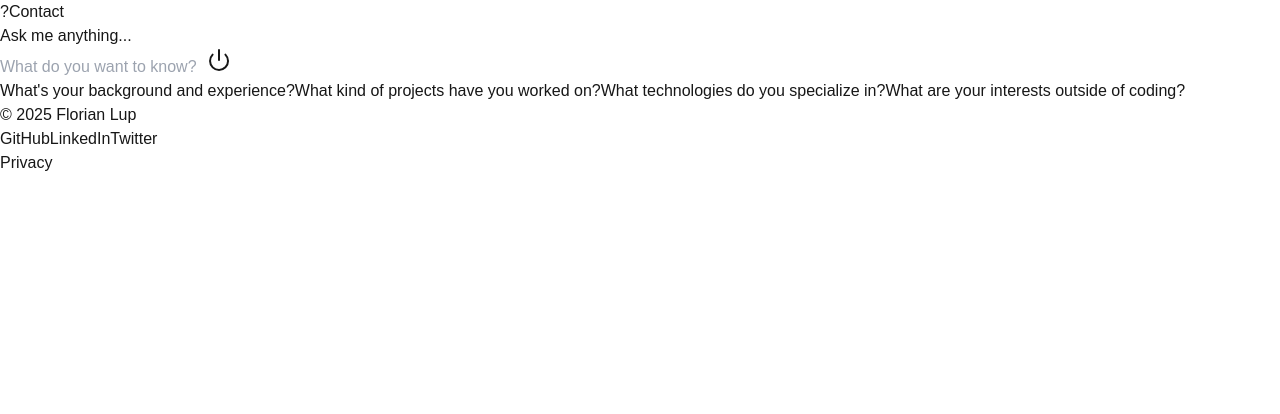
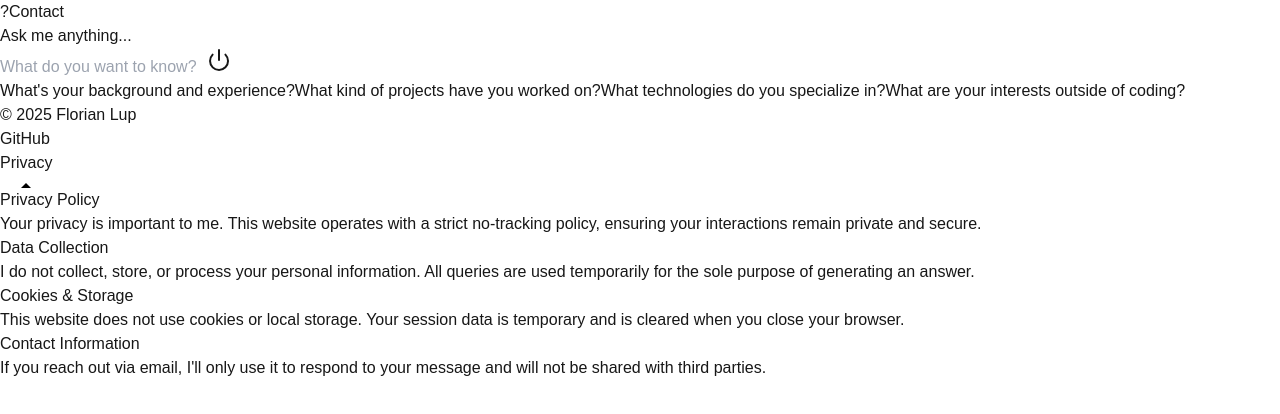
Before and after one commit to florian-lup/mirror-image, a Next.js app: page / in a window 1280 px wide. Both pictures are taken after a click on the button "Privacy". Shown: the top 414 px of the page. Built offline with nearby package versions, Linux system fonts and the light colour scheme.

Commit message:
Enhance InputArea and PageFooter: Add PrivacyPopover and refine input styling
- Modify InputArea input to use rounded-l-full for asymmetric input design
- Create new PrivacyPopover component with detailed privacy policy
- Update PageFooter to integrate PrivacyPopover and remove social media links

```diff
--- a/src/components/WelcomePage/components/InputArea.tsx
+++ b/src/components/WelcomePage/components/InputArea.tsx
@@ -24,7 +24,7 @@ export const InputArea = () => {
             onFocus={() => setIsFocused(true)}
             onBlur={() => setIsFocused(false)}
             placeholder="What do you want to know?"
-            className="min-w-0 flex-auto rounded-full bg-neutral-900 px-5 py-3 text-neutral-100 placeholder:text-neutral-400 focus:outline-none text-base"
+            className="min-w-0 flex-auto rounded-l-full rounded-r-none bg-neutral-900 px-5 py-3 text-neutral-100 placeholder:text-neutral-400 focus:outline-none text-base"
           />
           <button
             type="submit"
--- a/src/components/WelcomePage/components/PageFooter.tsx
+++ b/src/components/WelcomePage/components/PageFooter.tsx
@@ -1,4 +1,5 @@
 import Link from 'next/link';
+import { PrivacyPopover } from './PrivacyPopover';
 
 export const PageFooter = () => {
   return (
@@ -16,26 +17,8 @@ export const PageFooter = () => {
           >
             GitHub
           </Link>
-          <Link
-            href="https://linkedin.com"
-            className="text-sm text-neutral-500 hover:text-neutral-300 transition-all duration-300 hover:scale-105"
-            target="_blank"
-            rel="noopener noreferrer"
-          >
-            LinkedIn
-          </Link>
-          <Link
-            href="https://twitter.com"
-            className="text-sm text-neutral-500 hover:text-neutral-300 transition-all duration-300 hover:scale-105"
-            target="_blank"
-            rel="noopener noreferrer"
-          >
-            Twitter
-          </Link>
           <div className="h-4 w-px bg-neutral-800 mx-2" />
-          <button className="text-sm text-neutral-500 hover:text-neutral-300 transition-all duration-300">
-            Privacy
-          </button>
+          <PrivacyPopover />
         </div>
       </div>
     </footer>
--- /dev/null
+++ b/src/components/WelcomePage/components/PrivacyPopover.tsx
@@ -0,0 +1,52 @@
+"use client";
+
+import * as React from 'react';
+import * as Popover from '@radix-ui/react-popover';
+
+export const PrivacyPopover = () => {
+  return (
+    <Popover.Root>
+      <Popover.Trigger asChild>
+        <button className="text-sm text-neutral-500 hover:text-neutral-300 transition-all duration-300">
+          Privacy
+        </button>
+      </Popover.Trigger>
+      <Popover.Portal>
+        <Popover.Content
+          className="rounded-xl p-4 w-[340px] bg-neutral-800/95 backdrop-blur-sm shadow-xl shadow-neutral-900/50 border border-neutral-700/50 z-50"
+          sideOffset={8}
+          align="end"
+          side="top"
+        >
+          <div className="space-y-3 text-sm">
+            <h3 className="font-medium text-neutral-100">Privacy Policy</h3>
+            <div className="space-y-3 text-neutral-300 leading-relaxed">
+              <p>
+                Your privacy is important to me. This website operates with a strict no-tracking policy, ensuring your interactions remain private and secure.
+              </p>
+              <div className="space-y-2">
+                <h4 className="text-neutral-100 font-medium">Data Collection</h4>
+                <p>
+                  I do not collect, store, or process your personal information. All queries are used temporarily for the sole purpose of generating an answer.
+                </p>
+              </div>
+              <div className="space-y-2">
+                <h4 className="text-neutral-100 font-medium">Cookies & Storage</h4>
+                <p>
+                  This website does not use cookies or local storage. Your session data is temporary and is cleared when you close your browser.
+                </p>
+              </div>
+              <div className="space-y-2">
+                <h4 className="text-neutral-100 font-medium">Contact Information</h4>
+                <p>
+                  If you reach out via email, I&apos;ll only use it to respond to your message and will not be shared with third parties.
+                </p>
+              </div>
+            </div>
+          </div>
+          <Popover.Arrow className="fill-neutral-800/95" />
+        </Popover.Content>
+      </Popover.Portal>
+    </Popover.Root>
+  );
+};
```
